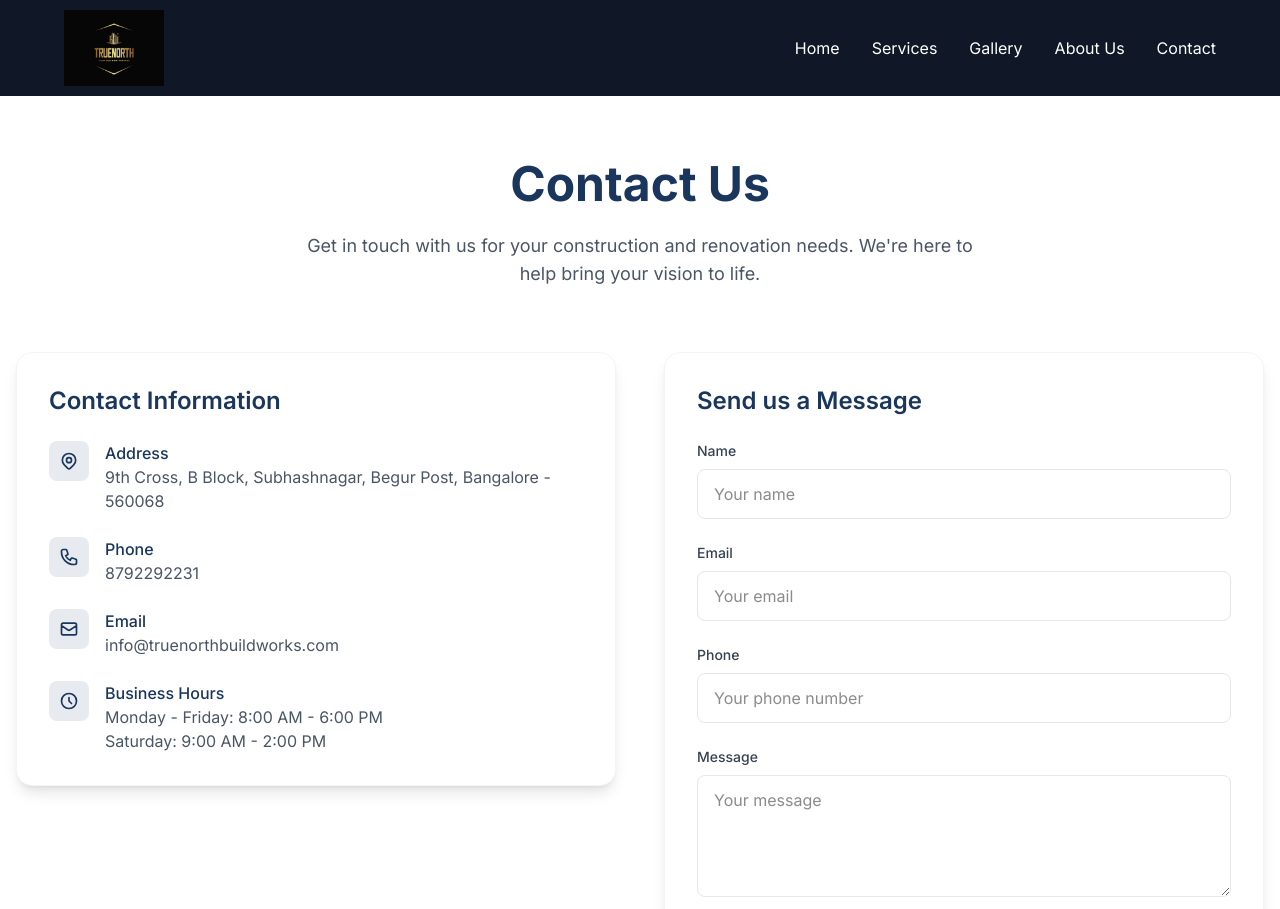
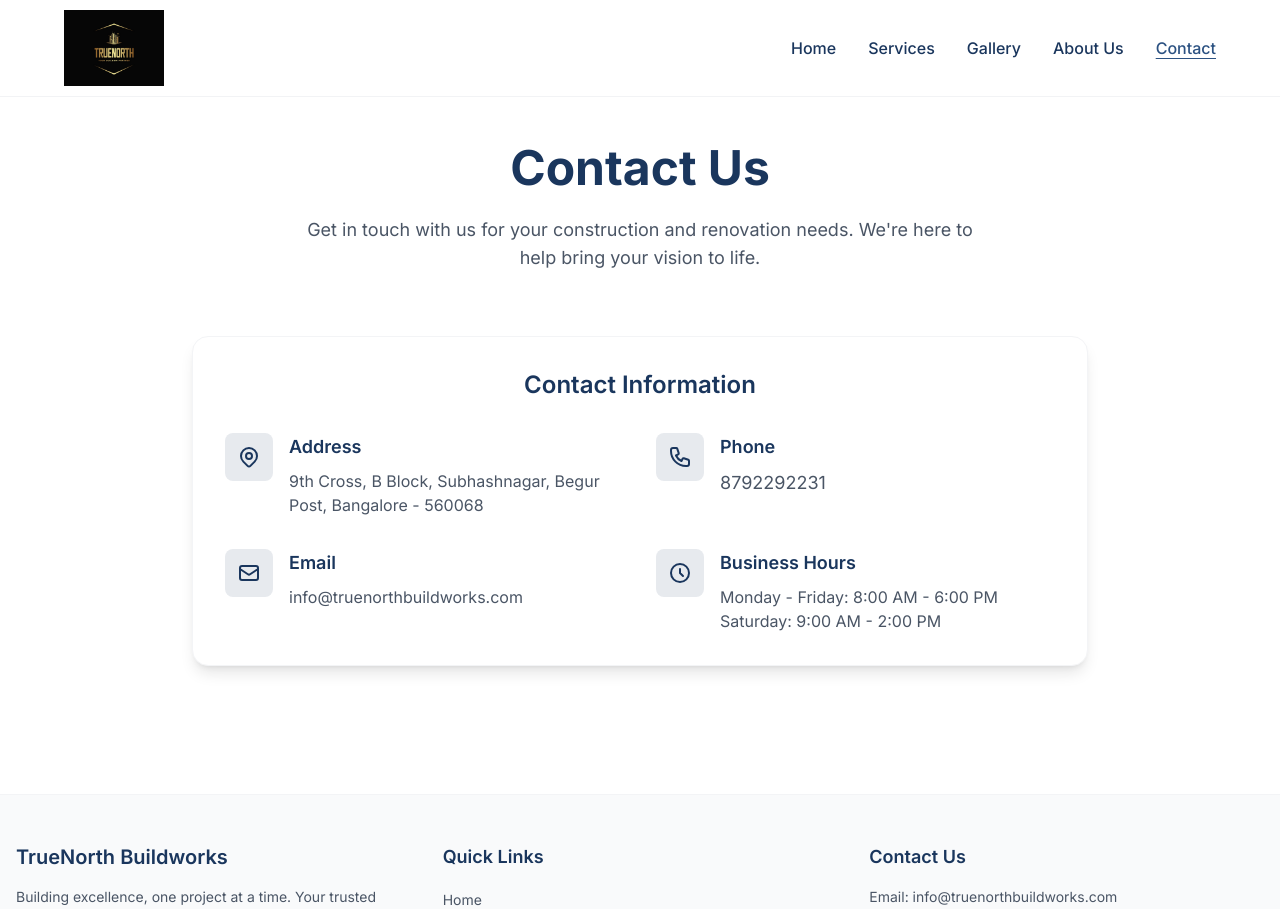
Before and after one commit to moses7054/TrueNorth, a Next.js app: page /contact in a window 1280 px wide. Shown: the top 909 px of the page. Built offline with nearby package versions, Linux system fonts and the light colour scheme.

Commit message:
update again

```diff
--- a/src/app/about/page.tsx
+++ b/src/app/about/page.tsx
@@ -23,7 +23,7 @@ const itemVariants = {
 
 export default function About() {
   return (
-    <div className="container mx-auto px-4 py-16">
+    <div className="container mx-auto px-4 py-16 pt-36">
       {/* Hero Section */}
       <motion.div
         className="text-center mb-24"
--- a/src/app/components/Navbar.tsx
+++ b/src/app/components/Navbar.tsx
@@ -28,21 +28,19 @@ export default function Navbar() {
   return (
     <>
       <header
-        className={`w-full z-[100] transition-all duration-300 ${
-          isHomePage ? "fixed top-0 left-0 right-0" : "relative"
-        } ${
+        className={`w-full z-[100] transition-all duration-300 fixed top-0 left-0 right-0 ${
           isHomePage
             ? isScrolled
-              ? "bg-gray-900 backdrop-blur-md"
+              ? "bg-white/80 backdrop-blur-md border-b border-gray-200/50"
               : "bg-transparent"
-            : "bg-gray-900 backdrop-blur-md"
+            : "bg-white/80 backdrop-blur-md border-b border-gray-200/50"
         }`}
       >
         <nav className="h-24 pl-[14px] pr-1.5 sm:px-12 lg:px-16">
           <div className="flex items-center justify-between container mx-auto h-full">
             <Link
               href="/"
-              className="text-xl md:text-2xl font-bold text-white hover:text-gray-200 transition-colors"
+              className="text-xl md:text-2xl font-bold text-[#1a365d] hover:text-[#2c5282] transition-colors"
             >
               <Image
                 src="/logo.jpeg"
@@ -56,31 +54,51 @@ export default function Navbar() {
             <div className="hidden md:flex space-x-8">
               <Link
                 href="/"
-                className="text-base text-white hover:text-gray-200 transition-colors"
+                className={`text-base transition-colors font-medium ${
+                  pathname === "/"
+                    ? "text-[#2c5282] font-bold underline underline-offset-4"
+                    : "text-[#1a365d] hover:text-[#2c5282]"
+                }`}
               >
                 Home
               </Link>
               <Link
                 href="/services"
-                className="text-base text-white hover:text-gray-200 transition-colors"
+                className={`text-base transition-colors font-medium ${
+                  pathname === "/services"
+                    ? "text-[#2c5282] font-bold underline underline-offset-4"
+                    : "text-[#1a365d] hover:text-[#2c5282]"
+                }`}
               >
                 Services
               </Link>
               <Link
                 href="/gallery"
-                className="text-base text-white hover:text-gray-200 transition-colors"
+                className={`text-base transition-colors font-medium ${
+                  pathname === "/gallery"
+                    ? "text-[#2c5282] font-bold underline underline-offset-4"
+                    : "text-[#1a365d] hover:text-[#2c5282]"
+                }`}
               >
                 Gallery
               </Link>
               <Link
                 href="/about"
-                className="text-base text-white hover:text-gray-200 transition-colors"
+                className={`text-base transition-colors font-medium ${
+                  pathname === "/about"
+                    ? "text-[#2c5282] font-bold underline underline-offset-4"
+                    : "text-[#1a365d] hover:text-[#2c5282]"
+                }`}
               >
                 About Us
               </Link>
               <Link
                 href="/contact"
-                className="text-base text-white hover:text-gray-200 transition-colors"
+                className={`text-base transition-colors font-medium ${
+                  pathname === "/contact"
+                    ? "text-[#2c5282] font-bold underline underline-offset-4"
+                    : "text-[#1a365d] hover:text-[#2c5282]"
+                }`}
               >
                 Contact
               </Link>
@@ -88,7 +106,7 @@ export default function Navbar() {
 
             {/* Mobile Menu Button */}
             <button
-              className="md:hidden text-white p-2"
+              className="md:hidden text-[#1a365d] p-2"
               onClick={() => setIsMobileMenuOpen(!isMobileMenuOpen)}
               aria-label="Toggle menu"
             >
@@ -113,12 +131,12 @@ export default function Navbar() {
       {/* Mobile Menu - moved outside header/nav for proper overlay */}
       {isMobileMenuOpen && (
         <div
-          className="md:hidden fixed inset-0 bg-gray-900/95 backdrop-blur-md z-[9999] transition-transform duration-300 ease-in-out"
+          className="md:hidden fixed inset-0 bg-white/95 backdrop-blur-md z-[9999] transition-transform duration-300 ease-in-out"
           style={{ top: 0, left: 0, right: 0, bottom: 0 }}
         >
           {/* Close Button */}
           <button
-            className="absolute top-4 right-4 text-white p-2 z-[10000]"
+            className="absolute top-4 right-4 text-[#1a365d] p-2 z-[10000]"
             onClick={() => setIsMobileMenuOpen(false)}
             aria-label="Close menu"
           >
@@ -139,31 +157,51 @@ export default function Navbar() {
           <div className="flex flex-col items-center justify-center h-full space-y-8">
             <Link
               href="/"
-              className="text-xl text-white hover:text-gray-200 transition-colors"
+              className={`text-xl transition-colors font-medium ${
+                pathname === "/"
+                  ? "text-[#2c5282] font-bold"
+                  : "text-[#1a365d] hover:text-[#2c5282]"
+              }`}
             >
               Home
             </Link>
             <Link
               href="/services"
-              className="text-xl text-white hover:text-gray-200 transition-colors"
+              className={`text-xl transition-colors font-medium ${
+                pathname === "/services"
+                  ? "text-[#2c5282] font-bold"
+                  : "text-[#1a365d] hover:text-[#2c5282]"
+              }`}
             >
               Services
             </Link>
             <Link
               href="/gallery"
-              className="text-xl text-white hover:text-gray-200 transition-colors"
+              className={`text-xl transition-colors font-medium ${
+                pathname === "/gallery"
+                  ? "text-[#2c5282] font-bold"
+                  : "text-[#1a365d] hover:text-[#2c5282]"
+              }`}
             >
               Gallery
             </Link>
             <Link
               href="/about"
-              className="text-xl text-white hover:text-gray-200 transition-colors"
+              className={`text-xl transition-colors font-medium ${
+                pathname === "/about"
+                  ? "text-[#2c5282] font-bold"
+                  : "text-[#1a365d] hover:text-[#2c5282]"
+              }`}
             >
               About Us
             </Link>
             <Link
               href="/contact"
-              className="text-xl text-white hover:text-gray-200 transition-colors"
+              className={`text-xl transition-colors font-medium ${
+                pathname === "/contact"
+                  ? "text-[#2c5282] font-bold"
+                  : "text-[#1a365d] hover:text-[#2c5282]"
+              }`}
             >
               Contact
             </Link>
--- a/src/app/contact/page.tsx
+++ b/src/app/contact/page.tsx
@@ -1,7 +1,6 @@
 "use client";
 
 import { motion } from "framer-motion";
-import { useState } from "react";
 
 const containerVariants = {
   hidden: { opacity: 0 },
@@ -23,68 +22,8 @@ const itemVariants = {
 };
 
 export default function Contact() {
-  const [formData, setFormData] = useState({
-    name: "",
-    email: "",
-    phone: "",
-    message: "",
-  });
-  const [isSubmitting, setIsSubmitting] = useState(false);
-  const [submitStatus, setSubmitStatus] = useState<{
-    type: "success" | "error" | null;
-    message: string;
-  }>({ type: null, message: "" });
-
-  const handleChange = (
-    e: React.ChangeEvent<HTMLInputElement | HTMLTextAreaElement>
-  ) => {
-    const { name, value } = e.target;
-    setFormData((prev) => ({ ...prev, [name]: value }));
-  };
-
-  const handleSubmit = async (e: React.FormEvent) => {
-    e.preventDefault();
-    setIsSubmitting(true);
-    setSubmitStatus({ type: null, message: "" });
-
-    try {
-      const response = await fetch("/api/contact", {
-        method: "POST",
-        headers: {
-          "Content-Type": "application/json",
-        },
-        body: JSON.stringify(formData),
-      });
-
-      const data = await response.json();
-
-      if (response.ok) {
-        setSubmitStatus({
-          type: "success",
-          message: "Message sent successfully! We'll get back to you soon.",
-        });
-        setFormData({ name: "", email: "", phone: "", message: "" });
-      } else {
-        throw new Error(data.error || "Failed to send message");
-      }
-    } catch (error: unknown) {
-      if (error instanceof Error) {
-        console.error("Error:", error.message);
-      } else {
-        console.error("An unknown error occurred");
-      }
-      console.log(error);
-      setSubmitStatus({
-        type: "error",
-        message: "Failed to send message. Please try again later.",
-      });
-    } finally {
-      setIsSubmitting(false);
-    }
-  };
-
   return (
-    <div className="container mx-auto px-4 py-16">
+    <div className="container mx-auto px-4 py-16 pt-36">
       <motion.div
         className="text-center mb-16"
         initial="hidden"
@@ -107,27 +46,28 @@ export default function Contact() {
         </motion.p>
       </motion.div>
 
-      <div className="grid grid-cols-1 lg:grid-cols-2 gap-12">
-        {/* Contact Information */}
+      <div className="max-w-4xl mx-auto">
         <motion.div
           initial="hidden"
           whileInView="visible"
           viewport={{ once: true }}
           variants={containerVariants}
-          className="space-y-8"
+          className="bg-white p-8 rounded-2xl shadow-lg border border-gray-100"
         >
+          <motion.h2
+            variants={itemVariants}
+            className="text-2xl font-semibold text-[#1a365d] mb-8 text-center"
+          >
+            Contact Information
+          </motion.h2>
+          <div className="grid grid-cols-1 md:grid-cols-2 gap-8">
             <motion.div
               variants={itemVariants}
-            className="bg-white p-8 rounded-2xl shadow-lg border border-gray-100"
+              className="flex items-start space-x-4"
             >
-            <h2 className="text-2xl font-semibold text-[#1a365d] mb-6">
-              Contact Information
-            </h2>
-            <div className="space-y-6">
-              <div className="flex items-start space-x-4">
-                <div className="h-10 w-10 bg-[#1a365d]/10 rounded-lg flex items-center justify-center flex-shrink-0">
+              <div className="h-12 w-12 bg-[#1a365d]/10 rounded-lg flex items-center justify-center flex-shrink-0">
                 <svg
-                    className="w-5 h-5 text-[#1a365d]"
+                  className="w-6 h-6 text-[#1a365d]"
                   fill="none"
                   stroke="currentColor"
                   viewBox="0 0 24 24"
@@ -147,17 +87,23 @@ export default function Contact() {
                 </svg>
               </div>
               <div>
-                  <h3 className="font-medium text-[#1a365d]">Address</h3>
+                <h3 className="font-semibold text-[#1a365d] text-lg mb-2">
+                  Address
+                </h3>
                 <p className="text-gray-600">
                   9th Cross, B Block, Subhashnagar, Begur Post, Bangalore -
                   560068
                 </p>
               </div>
-              </div>
-              <div className="flex items-start space-x-4">
-                <div className="h-10 w-10 bg-[#1a365d]/10 rounded-lg flex items-center justify-center flex-shrink-0">
+            </motion.div>
+
+            <motion.div
+              variants={itemVariants}
+              className="flex items-start space-x-4"
+            >
+              <div className="h-12 w-12 bg-[#1a365d]/10 rounded-lg flex items-center justify-center flex-shrink-0">
                 <svg
-                    className="w-5 h-5 text-[#1a365d]"
+                  className="w-6 h-6 text-[#1a365d]"
                   fill="none"
                   stroke="currentColor"
                   viewBox="0 0 24 24"
@@ -171,14 +117,20 @@ export default function Contact() {
                 </svg>
               </div>
               <div>
-                  <h3 className="font-medium text-[#1a365d]">Phone</h3>
-                  <p className="text-gray-600">8792292231</p>
+                <h3 className="font-semibold text-[#1a365d] text-lg mb-2">
+                  Phone
+                </h3>
+                <p className="text-gray-600 text-lg">8792292231</p>
               </div>
-              </div>
-              <div className="flex items-start space-x-4">
-                <div className="h-10 w-10 bg-[#1a365d]/10 rounded-lg flex items-center justify-center flex-shrink-0">
+            </motion.div>
+
+            <motion.div
+              variants={itemVariants}
+              className="flex items-start space-x-4"
+            >
+              <div className="h-12 w-12 bg-[#1a365d]/10 rounded-lg flex items-center justify-center flex-shrink-0">
                 <svg
-                    className="w-5 h-5 text-[#1a365d]"
+                  className="w-6 h-6 text-[#1a365d]"
                   fill="none"
                   stroke="currentColor"
                   viewBox="0 0 24 24"
@@ -192,14 +144,20 @@ export default function Contact() {
                 </svg>
               </div>
               <div>
-                  <h3 className="font-medium text-[#1a365d]">Email</h3>
+                <h3 className="font-semibold text-[#1a365d] text-lg mb-2">
+                  Email
+                </h3>
                 <p className="text-gray-600">info@truenorthbuildworks.com</p>
               </div>
-              </div>
-              <div className="flex items-start space-x-4">
-                <div className="h-10 w-10 bg-[#1a365d]/10 rounded-lg flex items-center justify-center flex-shrink-0">
+            </motion.div>
+
+            <motion.div
+              variants={itemVariants}
+              className="flex items-start space-x-4"
+            >
+              <div className="h-12 w-12 bg-[#1a365d]/10 rounded-lg flex items-center justify-center flex-shrink-0">
                 <svg
-                    className="w-5 h-5 text-[#1a365d]"
+                  className="w-6 h-6 text-[#1a365d]"
                   fill="none"
                   stroke="currentColor"
                   viewBox="0 0 24 24"
@@ -213,126 +171,16 @@ export default function Contact() {
                 </svg>
               </div>
               <div>
-                  <h3 className="font-medium text-[#1a365d]">Business Hours</h3>
+                <h3 className="font-semibold text-[#1a365d] text-lg mb-2">
+                  Business Hours
+                </h3>
                 <p className="text-gray-600">
                   Monday - Friday: 8:00 AM - 6:00 PM
                 </p>
                 <p className="text-gray-600">Saturday: 9:00 AM - 2:00 PM</p>
               </div>
+            </motion.div>
           </div>
-            </div>
-          </motion.div>
-        </motion.div>
-
-        {/* Contact Form */}
-        <motion.div
-          initial="hidden"
-          whileInView="visible"
-          viewport={{ once: true }}
-          variants={containerVariants}
-        >
-          <motion.div
-            variants={itemVariants}
-            className="bg-white p-8 rounded-2xl shadow-lg border border-gray-100"
-          >
-            <h2 className="text-2xl font-semibold text-[#1a365d] mb-6">
-              Send us a Message
-            </h2>
-            <form className="space-y-6" onSubmit={handleSubmit}>
-              <div>
-                <label
-                  htmlFor="name"
-                  className="block text-sm font-medium mb-2 text-gray-700"
-                >
-                  Name
-                </label>
-                <input
-                  type="text"
-                  id="name"
-                  name="name"
-                  value={formData.name}
-                  onChange={handleChange}
-                  required
-                  className="w-full px-4 py-3 border border-gray-200 rounded-lg focus:outline-none focus:ring-2 focus:ring-[#1a365d] focus:border-transparent transition-colors"
-                  placeholder="Your name"
-                />
-              </div>
-              <div>
-                <label
-                  htmlFor="email"
-                  className="block text-sm font-medium mb-2 text-gray-700"
-                >
-                  Email
-                </label>
-                <input
-                  type="email"
-                  id="email"
-                  name="email"
-                  value={formData.email}
-                  onChange={handleChange}
-                  required
-                  className="w-full px-4 py-3 border border-gray-200 rounded-lg focus:outline-none focus:ring-2 focus:ring-[#1a365d] focus:border-transparent transition-colors"
-                  placeholder="Your email"
-                />
-              </div>
-              <div>
-                <label
-                  htmlFor="phone"
-                  className="block text-sm font-medium mb-2 text-gray-700"
-                >
-                  Phone
-                </label>
-                <input
-                  type="tel"
-                  id="phone"
-                  name="phone"
-                  value={formData.phone}
-                  onChange={handleChange}
-                  required
-                  className="w-full px-4 py-3 border border-gray-200 rounded-lg focus:outline-none focus:ring-2 focus:ring-[#1a365d] focus:border-transparent transition-colors"
-                  placeholder="Your phone number"
-                />
-              </div>
-              <div>
-                <label
-                  htmlFor="message"
-                  className="block text-sm font-medium mb-2 text-gray-700"
-                >
-                  Message
-                </label>
-                <textarea
-                  id="message"
-                  name="message"
-                  value={formData.message}
-                  onChange={handleChange}
-                  required
-                  rows={4}
-                  className="w-full px-4 py-3 border border-gray-200 rounded-lg focus:outline-none focus:ring-2 focus:ring-[#1a365d] focus:border-transparent transition-colors"
-                  placeholder="Your message"
-                />
-              </div>
-              {submitStatus.type && (
-                <div
-                  className={`p-4 rounded-lg ${
-                    submitStatus.type === "success"
-                      ? "bg-green-50 text-green-700"
-                      : "bg-red-50 text-red-700"
-                  }`}
-                >
-                  {submitStatus.message}
-                </div>
-              )}
-              <motion.button
-                whileHover={{ scale: 1.01 }}
-                whileTap={{ scale: 0.99 }}
-                type="submit"
-                disabled={isSubmitting}
-                className="w-full bg-[#1a365d] text-white px-6 py-3 rounded-lg hover:bg-[#2c5282] transition-colors shadow-lg font-medium cursor-pointer disabled:opacity-50 disabled:cursor-not-allowed"
-              >
-                {isSubmitting ? "Sending..." : "Send Message"}
-              </motion.button>
-            </form>
-          </motion.div>
         </motion.div>
       </div>
     </div>
--- a/src/app/gallery/page.tsx
+++ b/src/app/gallery/page.tsx
@@ -6,7 +6,7 @@ const imageNumbers = [...Array(74).keys()].map((n) => `${n + 1}TN.jpeg`);
 
 export default function Gallery() {
   return (
-    <div className="container mx-auto px-4 py-16">
+    <div className="container mx-auto px-4 py-16 pt-36">
       <div className="text-center mb-12">
         <h1 className="text-4xl md:text-5xl font-bold text-[#1a365d] mb-4">
           Gallery
--- a/src/app/services/page.tsx
+++ b/src/app/services/page.tsx
@@ -252,7 +252,7 @@ const services = [
 
 export default function Services() {
   return (
-    <div className="container mx-auto px-4 py-16">
+    <div className="container mx-auto px-4 py-16 pt-36">
       <motion.div
         className="text-center mb-16"
         initial="hidden"
```
Also changed, not shown: src/app/api/contact/route.ts (deleted, +0 -48 lines), src/app/layout.tsx (+17 -1 lines), src/app/page.tsx (+12 -12 lines). Lines whose indentation alone changed are shown as unchanged.
